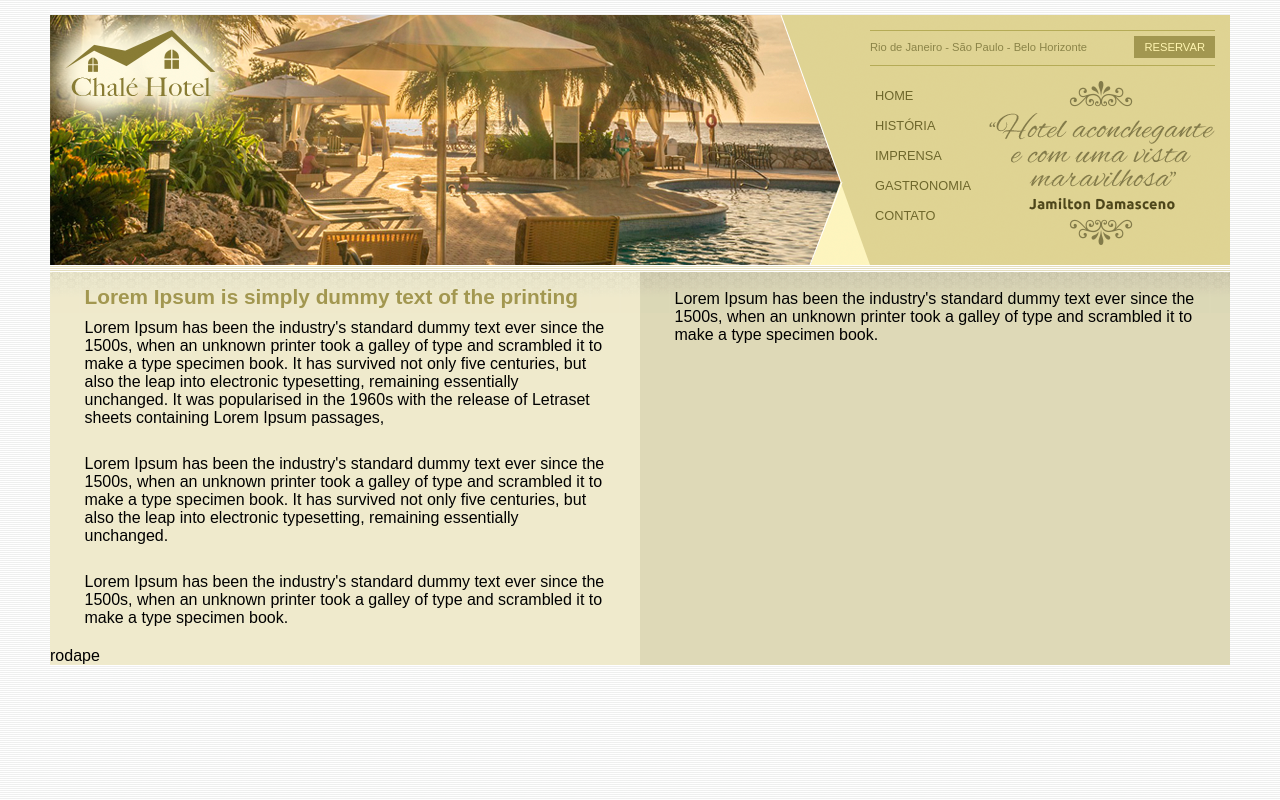
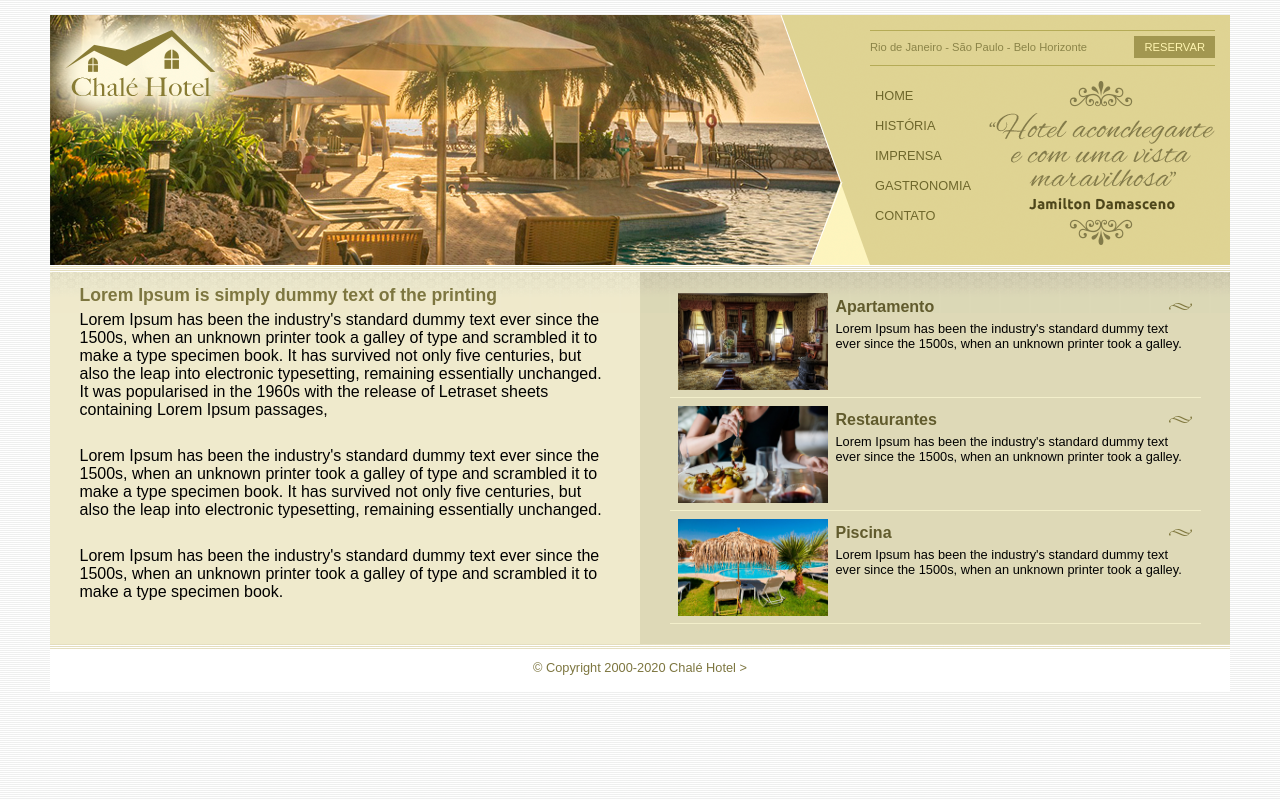
Before and after one commit to juniorcaus/Chale-hotel, a plain HTML site: page index.html in a window 1280 px wide. Drawn offline with Linux system fonts and the light colour scheme.

Commit message:
Atualizando - conteúdo lateral e rodapé

```diff
--- a/css/estilo.css
+++ b/css/estilo.css
@@ -142,16 +142,51 @@ ul#navegacao a:hover {
 
 #rodape {
   clear: both;
+  padding: 16px;
+  background: #fff url(../img/bg-rodape.png) repeat-x top;
+  color: #7d7640;
+  text-align: center;
+  font-size: 0.8em;
 }
+/************************* FORMATAÇÃO DE TEXTO **********************************/
 
 h2 {
-  font-size: 1.3em;
-  color: #a29750;
-  padding: 5px;
+  font-size: 1.1em;
+  color: #7d7640;
+  padding: 5px 0px;
 }
 
 p {
   font-size: 1em;
   color: black;
-  padding: 5px;
+  margin-bottom: 10px;
 }
+/*********************** FORMATAÇÃO AREA LATERAL  ******************************/
+
+#beneficios li {
+  padding: 8px;
+  border-bottom: 1px solid #f3efcb;
+  height: 6em;
+}
+
+#beneficios li a img {
+  float: left;
+  margin-right: 8px;
+}
+
+#beneficios li a p {
+  color: #000;
+  font-size: 0.8em;
+}
+
+#beneficios li a h3 {
+  font-size: 1em;
+  color: #615b2d;
+  padding: 5px 0;
+  background: url(../img/ornamento.png) no-repeat center right;
+}
+
+#beneficios li:hover {
+  background: #f6f3d6;
+  cursor: pointer;
+}
--- a/index.html
+++ b/index.html
@@ -65,12 +65,37 @@
 
             <div id="area-lateral"><!--INICIO AREA-LATERAL-->
                 <div class="conteudo">
-                    <p>Lorem Ipsum has been the industry's standard dummy text ever since the 1500s, when an unknown printer took a galley of type and scrambled it to make a type specimen book. </p>
+                    <ul id="beneficios">
+                        <li>
+                            <a href=""><img src="./img/apartamento.jpg" width="150" alt="apartamento">
+                                <h3>Apartamento</h3>
+                                    <p>Lorem Ipsum has been the industry's standard dummy text ever since the 1500s, when an unknown printer took a galley.</p>
+                            </a>
+                        </li>
+
+                        <li>
+                            <a href=""><img src="./img/restaurante.jpg" width="150" alt="restaurante">
+                                <h3>Restaurantes</h3>
+                                    <p>Lorem Ipsum has been the industry's standard dummy text ever since the 1500s, when an unknown printer took a galley.</p>
+                            </a>
+                        </li>
+
+                        <li>
+                            <a href=""><img src="./img/piscina.jpg" width="150" alt="piscina">
+                                <h3>Piscina</h3>
+                                    <p>Lorem Ipsum has been the industry's standard dummy text ever since the 1500s, when an unknown printer took a galley.</p>
+                            </a>
+                        </li>
+
+
+                    </ul>
                 </div>
             </div><!--FIM AREA-LATERAL-->
 
             <div id="rodape">
-                rodape
+                <span>
+                    &copy; Copyright 2000-2020 Chalé Hotel
+                </span>>
             </div>
 
     </div><!-- FIM DA ID CONTAINER-->
```
